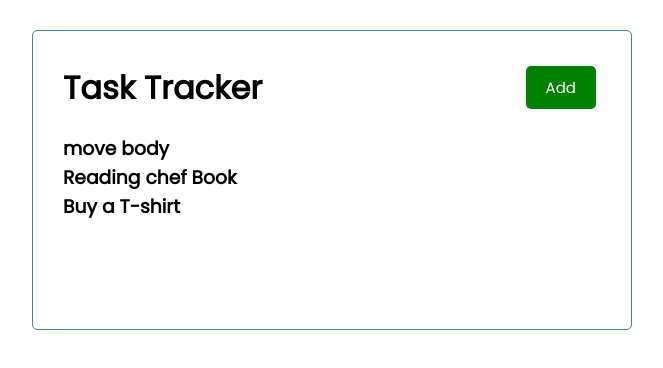
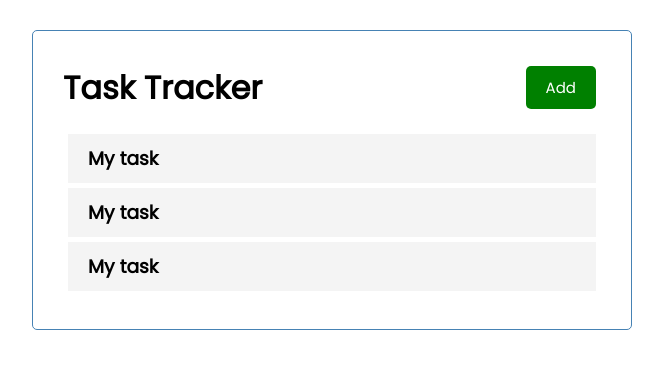
Before and after one commit to pooya2293/my_first_react_app, a React (Create React App) app: page / in a window 1280 px wide. Shown: the top 368 px of the page, without its empty margins (308-971 px from the left). Built offline with nearby package versions, Linux system fonts and the light colour scheme.

Commit message:
add Task component

```diff
--- a/src/components/MyTasks.js
+++ b/src/components/MyTasks.js
@@ -1,8 +1,9 @@
+import Task from './Task'
 const MyTasks = ({ tasks }) => {
 	return (
 		<>
-			{tasks.map((n)=>(
-				<h3 key={n.id}>{n.text}</h3>
+			{tasks.map((tsk)=>(
+				<Task key={tsk.id} tsk={tsk} />
 				))
 			}
 		</>
--- /dev/null
+++ b/src/components/Task.js
@@ -0,0 +1,9 @@
+const Task = () => {
+	return (
+		<div className='task'>
+			<h3>My task</h3>
+		</div>
+	)
+}
+
+export default Task
```
